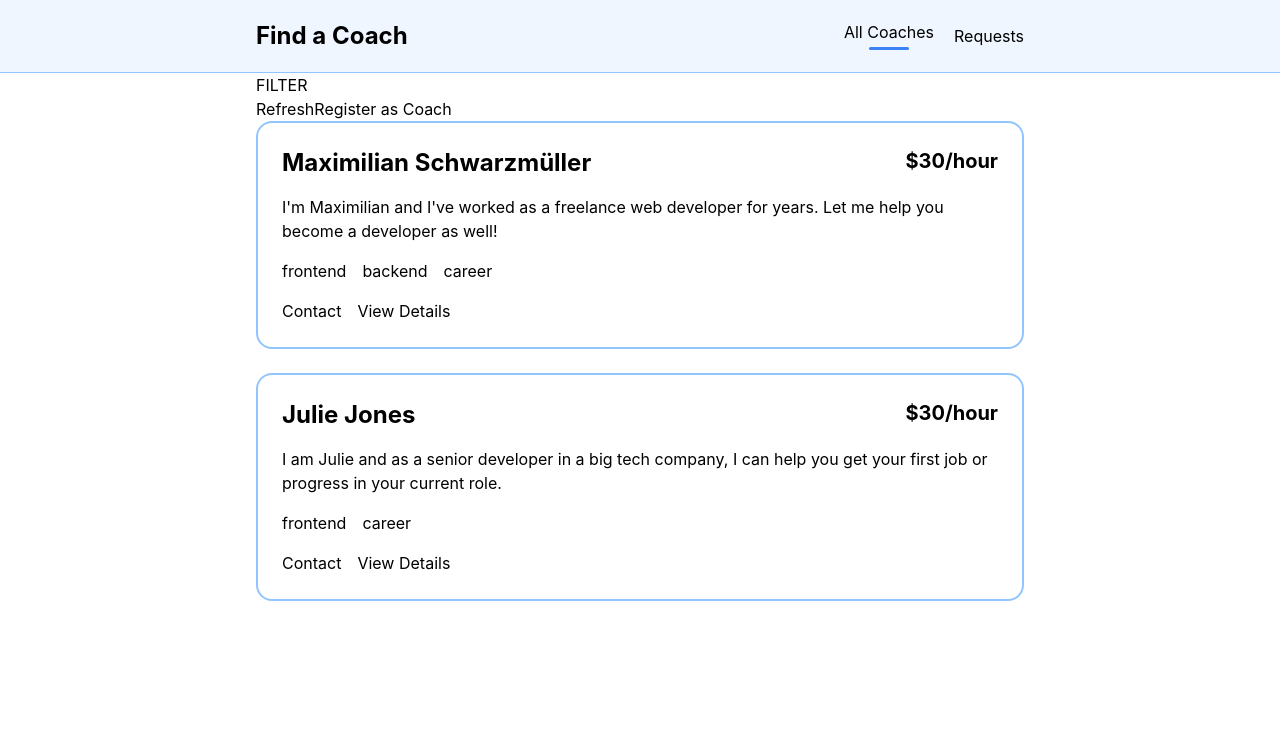
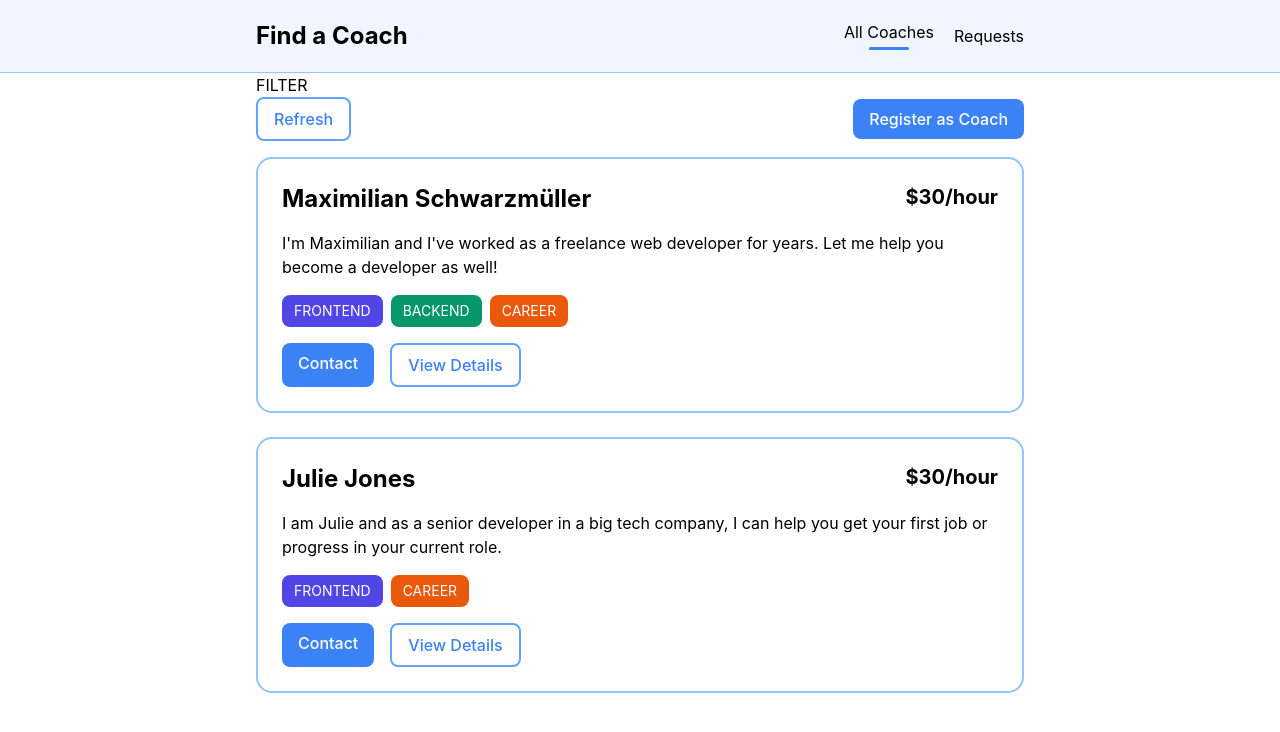
Before and after one commit to ahmadreza-ahmadi/Coach-Finder, a Vue app: page /coaches in a window 1280 px wide. Shown: the top 732 px of the page. Built offline with nearby package versions, Linux system fonts and the light colour scheme.

Commit message:
feat: add some base components

```diff
--- /dev/null
+++ b/src/components/BaseBadge.vue
@@ -0,0 +1,32 @@
+<script setup>
+import { computed } from 'vue'
+
+const props = defineProps({
+  type: String,
+  text: {
+    type: String,
+    required: true
+  }
+})
+
+const BASE_CLASS = 'text-sm rounded-lg px-3 py-[6px] capitalize'
+
+const AREA_CLASS = {
+  default: 'bg-blue-600 text-white',
+  frontend: 'bg-indigo-600 text-white',
+  backend: 'bg-emerald-600 text-white',
+  career: 'bg-orange-600 text-white'
+}
+
+const finalClass = computed(() => {
+  return [BASE_CLASS, AREA_CLASS[props.type] || AREA_CLASS['default']]
+})
+
+const modifiedText = computed(() => {
+  return props.text.toUpperCase()
+})
+</script>
+
+<template>
+  <span :class="finalClass">{{ modifiedText }}</span>
+</template>
--- /dev/null
+++ b/src/components/BaseButton.vue
@@ -0,0 +1,39 @@
+<script setup>
+import { computed } from 'vue'
+import { RouterLink } from 'vue-router'
+
+const props = defineProps({
+  type: {
+    type: String,
+    default: 'button'
+  },
+  to: {
+    type: String,
+    default: '/'
+  },
+  mode: {
+    type: String,
+    default: 'fill'
+  }
+})
+
+const BASE_CLASS = 'px-4 py-2 rounded-lg font-medium'
+
+const MODES_CLASS = {
+  fill: 'bg-blue-500 text-white',
+  outline: 'border-2 border-blue-400 text-blue-500'
+}
+
+const finalClass = computed(() => {
+  return [BASE_CLASS, MODES_CLASS[props.mode]]
+})
+</script>
+
+<template>
+  <button v-if="props.type === 'button'" :class="finalClass">
+    <slot></slot>
+  </button>
+  <RouterLink v-else-if="props.type === 'router-link'" :to="props.to" :class="finalClass">
+    <slot></slot>
+  </RouterLink>
+</template>
--- /dev/null
+++ b/src/components/BaseContainer.vue
@@ -0,0 +1,5 @@
+<template>
+  <div class="max-w-screen-md mx-auto">
+    <slot></slot>
+  </div>
+</template>
--- a/src/components/CoachItem.vue
+++ b/src/components/CoachItem.vue
@@ -1,11 +1,12 @@
 <script setup>
 import { computed, toRefs } from 'vue'
-import { RouterLink, useRoute } from 'vue-router'
+import { useRoute } from 'vue-router'
+import BaseButton from './BaseButton.vue'
+import BaseBadge from './BaseBadge.vue'
 
 const props = defineProps(['coach'])
 
 const route = useRoute()
-console.log(route)
 
 const { id, firstName, lastName, areas, description, hourlyRate } = toRefs(props.coach)
 
@@ -27,12 +28,12 @@ const coachDetailsLink = computed(() => {
       <h4 class="text-xl font-bold">${{ hourlyRate }}/hour</h4>
     </div>
     <h5>{{ description }}</h5>
-    <div class="flex gap-4">
-      <span v-for="area in areas" :key="area">{{ area }}</span>
+    <div class="flex gap-2">
+      <BaseBadge v-for="area in areas" :key="area" :type="area" :text="area"></BaseBadge>
     </div>
     <div class="flex gap-4">
-      <RouterLink :to="coachContactLink">Contact</RouterLink>
-      <RouterLink :to="coachDetailsLink">View Details</RouterLink>
+      <BaseButton type="router-link" :to="coachContactLink">Contact</BaseButton>
+      <BaseButton type="router-link" :to="coachDetailsLink" mode="outline">View Details</BaseButton>
     </div>
   </li>
 </template>
--- a/src/views/coaches/CoachesListView.vue
+++ b/src/views/coaches/CoachesListView.vue
@@ -1,8 +1,9 @@
 <script setup>
 import { computed } from 'vue'
-import { RouterLink } from 'vue-router'
 import { storeToRefs } from 'pinia'
 import { useCoachesStore } from '../../stores/coaches'
+import BaseContainer from '@/components/BaseContainer.vue'
+import BaseButton from '../../components/BaseButton.vue'
 import CoachItem from '@/components/CoachItem.vue'
 
 const { coaches } = storeToRefs(useCoachesStore())
@@ -13,15 +14,19 @@ const filteredCoaches = computed(() => {
 </script>
 
 <template>
-  <section class="max-w-screen-md mx-auto">FILTER</section>
-  <section class="max-w-screen-md mx-auto">
-    <div>
-      <button>Refresh</button>
-      <RouterLink to="/register">Register as Coach</RouterLink>
-    </div>
-    <ul v-if="filteredCoaches.length" class="flex flex-col gap-6">
-      <CoachItem v-for="coach in filteredCoaches" :key="coach.id" :coach="coach" />
-    </ul>
-    <p v-else>No coach found!</p>
+  <section>
+    <BaseContainer>FILTER</BaseContainer>
+  </section>
+  <section>
+    <BaseContainer>
+      <div class="flex items-center justify-between mb-4">
+        <BaseButton mode="outline">Refresh</BaseButton>
+        <BaseButton type="router-link" to="/register">Register as Coach</BaseButton>
+      </div>
+      <ul v-if="filteredCoaches.length" class="flex flex-col gap-6">
+        <CoachItem v-for="coach in filteredCoaches" :key="coach.id" :coach="coach" />
+      </ul>
+      <p v-else>No coach found!</p>
+    </BaseContainer>
   </section>
 </template>
```
